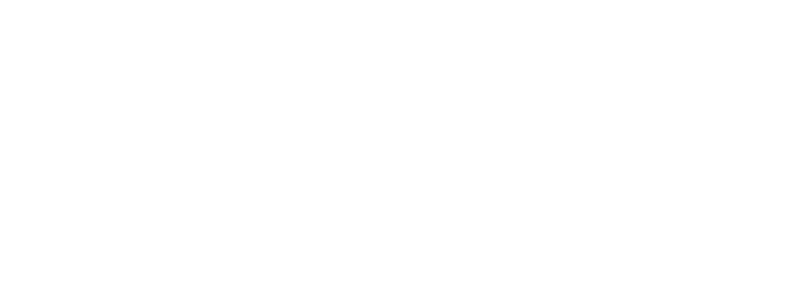
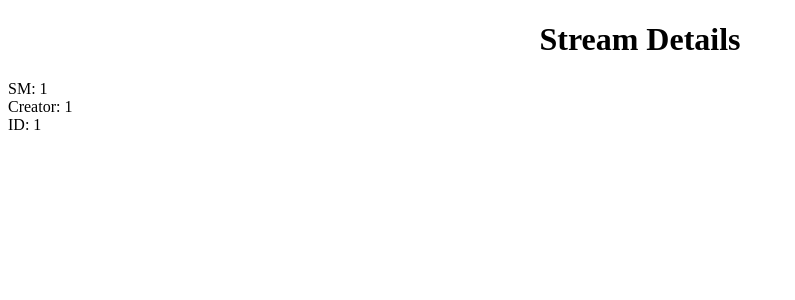
Before and after one commit to ApeWorX/ApePay, a React (Vite) app in the folder ui/app/: page /1/1/1 in a window 1280 px wide. Before the commit this address had no page. Shown: the top 300 px of the page, without its empty margins (0-795 px from the left). Built offline with nearby package versions, Linux system fonts and the light colour scheme; what @rainbow-me/rainbowkit, wagmi would draw is missing.

Commit message:
add sm to url

```diff
--- a/ui/app/src/App.tsx
+++ b/ui/app/src/App.tsx
@@ -345,7 +345,7 @@
                       .map((stream, index) => (
                         <li key={index}>
                           <Link
-                            to={`/${stream.creator}/${stream.streamId}`}
+                            to={`/${stream.streamManager.address}/${stream.creator}/${stream.streamId}`}
                           >
                             <p>
                               <strong>Stream ID:</strong>{" "}
--- a/ui/app/src/StreamPage.tsx
+++ b/ui/app/src/StreamPage.tsx
@@ -2,11 +2,12 @@
 import { useParams } from "react-router-dom";
 
 const StreamPage = () => {
-  const { creator, streamId } = useParams();
+  const { sm, creator, streamId } = useParams();
 
   return (
     <div>
       <h1>Stream Details</h1>
+      <div> SM: {sm} </div>
       <div> Creator: {creator} </div>
       <div> ID: {streamId} </div>
     </div>
--- a/ui/app/src/main.tsx
+++ b/ui/app/src/main.tsx
@@ -55,7 +55,7 @@
             {/* <App /> */}
             <Route path="/" element={<App />} />
             <Route
-              path="/:creator/:streamId"
+              path=":sm/:creator/:streamId"
               element={<StreamPage />}
             />
           </Routes>
```
